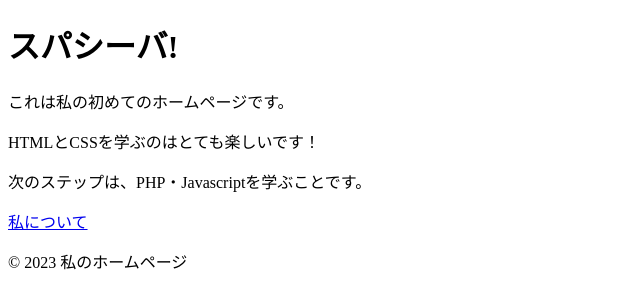
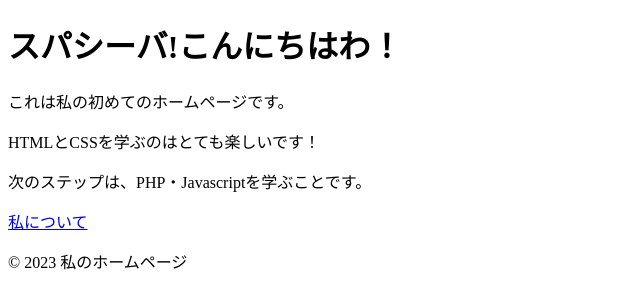
Before and after one commit to Yohsui/GitTest0604, a plain HTML site: page index.html in a window 1280 px wide. Shown: the whole page, without its empty margins (0-640 px from the left). Drawn offline with Linux system fonts and the light colour scheme.

Commit message:
update:index.html更新
日本語の挨拶を追加

```diff
--- a/index.html
+++ b/index.html
@@ -6,7 +6,7 @@
     <title>はじめてのホームページ</title>
 </head>
 <body>
-    <h1>スパシーバ!</h1>
+    <h1>スパシーバ!こんにちはわ！</h1>
     <p>これは私の初めてのホームページです。</p>
     <p>HTMLとCSSを学ぶのはとても楽しいです！</p>
     <p>次のステップは、PHP・Javascriptを学ぶことです。</p>
```
